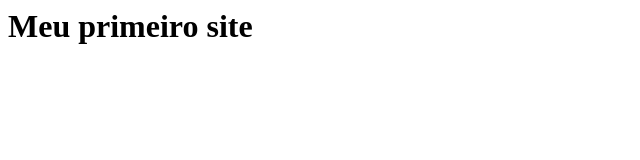
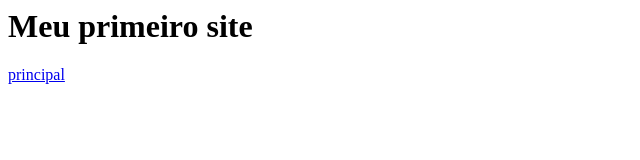
Before and after one commit to matheushodecker/my-firt-github-page, a plain HTML site: page index.html in a window 1280 px wide. Shown: the full height of the page, 0-640 px from the left. Drawn offline with Linux system fonts and the light colour scheme.

Commit message:
navegação entre contatu e index

```diff
--- a/index.html
+++ b/index.html
@@ -4,5 +4,6 @@
   </head>
   <body>
     <h1>Meu primeiro site </h1>
+    <a href="contato.html">principal</a>
   </body>
  </html>
```
Also changed, not shown: contato.html (+1 -0 lines).
